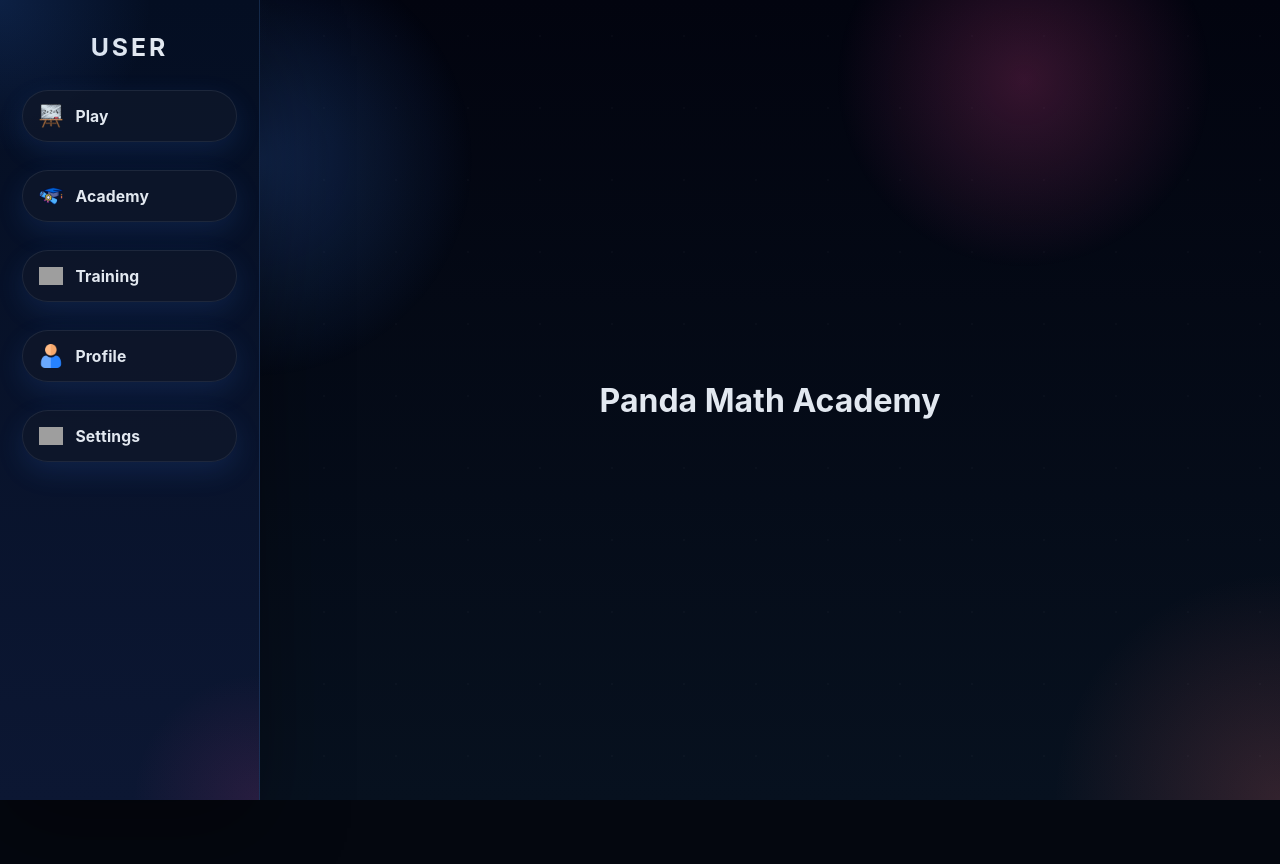
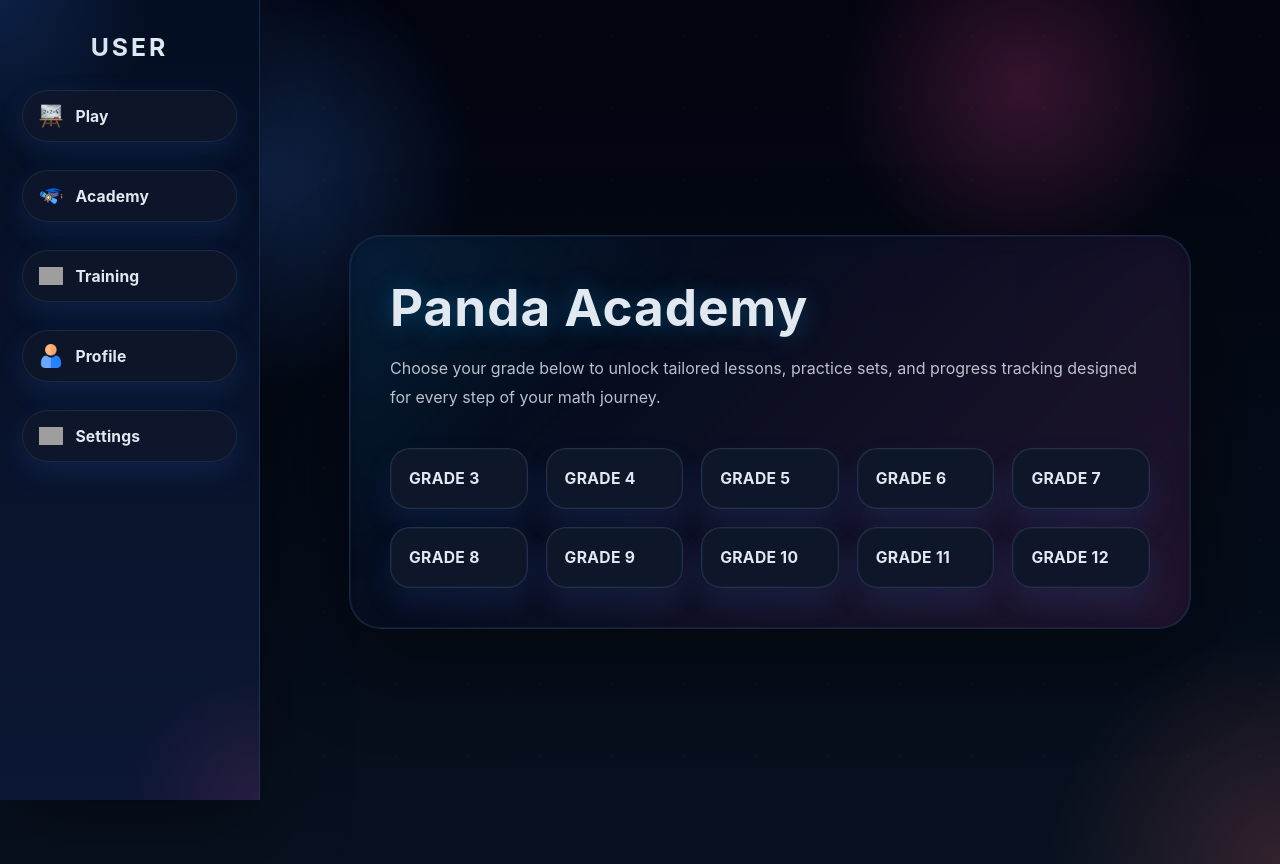
Before and after one commit to Shemuel-bot/PandaMath, a React app in the folder Frontend/: page /academy in a window 1280 px wide. Before the commit the page ends 800 px from the top, so only its background shows below. Built offline with nearby package versions, Linux system fonts and the light colour scheme; grey boxes are pictures that could not be loaded; the HTML template or start-up script is replaced by a standard one.

Commit message:
Enhance Academy component: update layout with grade selection buttons and improved styling

```diff
--- a/Frontend/src/Components/Academy.jsx
+++ b/Frontend/src/Components/Academy.jsx
@@ -2,10 +2,28 @@ import style from '../css/academy.module.css'
 
 export default function Academy(){
     return(
-        <>
-        <div>
-            <h1>Panda Math Academy</h1>
-        </div>
-        </>
+        <section className={style.academy}>
+            <div className={style.card}>
+                <header className={style.header}>
+                    <h1 className={style.title}>Panda Academy</h1>
+                    <p className={style.subtitle}>
+                        Choose your grade below to unlock tailored lessons, practice sets, and progress tracking designed for every step of your math journey.
+                    </p>
+                </header>
+
+                <div className={style.gradeGrid}>
+                    <button className={style.gradeButton}>Grade 3</button>
+                    <button className={style.gradeButton}>Grade 4</button>
+                    <button className={style.gradeButton}>Grade 5</button>
+                    <button className={style.gradeButton}>Grade 6</button>
+                    <button className={style.gradeButton}>Grade 7</button>
+                    <button className={style.gradeButton}>Grade 8</button>
+                    <button className={style.gradeButton}>Grade 9</button>
+                    <button className={style.gradeButton}>Grade 10</button>
+                    <button className={style.gradeButton}>Grade 11</button>
+                    <button className={style.gradeButton}>Grade 12</button>
+                </div>
+            </div>
+        </section>
     )
 }
--- a/Frontend/src/css/academy.module.css
+++ b/Frontend/src/css/academy.module.css
@@ -0,0 +1,159 @@
+.academy {
+  min-height: 100vh;
+  padding: 48px 24px;
+  display: flex;
+  justify-content: center;
+  align-items: center;
+  position: relative;
+}
+
+.academy::before {
+  content: '';
+  position: absolute;
+  inset: 0;
+  background-image: radial-gradient(circle, rgba(255, 255, 255, 0.08) 1px, transparent 1px);
+  background-size: 72px 72px;
+  opacity: 0.12;
+  pointer-events: none;
+}
+
+.card {
+  position: relative;
+  width: min(100%, 1080px);
+  padding: 40px;
+  border-radius: 32px;
+  background: rgba(6, 14, 32, 0.88);
+  border: 1px solid rgba(96, 165, 250, 0.18);
+  box-shadow: 0 32px 90px rgba(0, 0, 0, 0.45), inset 0 0 0 1px rgba(255, 255, 255, 0.05);
+  overflow: hidden;
+}
+
+.card::before {
+  content: '';
+  position: absolute;
+  inset: -12px;
+  border-radius: 40px;
+  background: linear-gradient(135deg, rgba(14, 165, 233, 0.18), transparent 30%, rgba(236, 72, 153, 0.18));
+  filter: blur(18px);
+  opacity: 0.75;
+  pointer-events: none;
+}
+
+.header {
+  display: grid;
+  gap: 16px;
+  margin-bottom: 36px;
+  position: relative;
+  z-index: 1;
+}
+
+.title {
+  margin: 0;
+  font-size: clamp(2.2rem, 4vw, 3.4rem);
+  color: #e2e8f0;
+  text-shadow: 0 1px 25px rgba(14, 165, 233, 0.35);
+  letter-spacing: 0.02em;
+}
+
+.subtitle {
+  margin: 0;
+  color: rgba(226, 232, 240, 0.82);
+  font-size: 1rem;
+  line-height: 1.8;
+  max-width: 760px;
+}
+
+.gradeGrid {
+  display: grid;
+  grid-template-columns: repeat(5, minmax(0, 1fr));
+  gap: 18px;
+  position: relative;
+  z-index: 1;
+}
+
+.gradeButton {
+  position: relative;
+  padding: 20px 18px;
+  border: 1px solid rgba(148, 163, 184, 0.18);
+  border-radius: 20px;
+  background: rgba(15, 23, 42, 0.96);
+  color: #e2e8f0;
+  font-weight: 700;
+  font-size: 0.98rem;
+  letter-spacing: 0.02em;
+  text-transform: uppercase;
+  box-shadow: inset 0 0 0 1px rgba(59, 130, 246, 0.08), 0 16px 30px rgba(59, 130, 246, 0.12);
+  transition: transform 180ms ease, box-shadow 180ms ease, background 180ms ease, border-color 180ms ease;
+  overflow: hidden;
+}
+
+.gradeButton::before {
+  content: '';
+  position: absolute;
+  inset: 0;
+  background: linear-gradient(135deg, rgba(14, 165, 233, 0.2), rgba(236, 72, 153, 0.15));
+  opacity: 0;
+  transition: opacity 180ms ease;
+}
+
+.gradeButton:hover,
+.gradeButton:focus-visible {
+  transform: translateY(-2px);
+  background: rgba(15, 23, 42, 1);
+  border-color: rgba(59, 130, 246, 0.4);
+  box-shadow: inset 0 0 0 1px rgba(59, 130, 246, 0.16), 0 24px 40px rgba(59, 130, 246, 0.24);
+}
+
+.gradeButton:hover::before,
+.gradeButton:focus-visible::before {
+  opacity: 1;
+}
+
+.gradeButton:focus-visible {
+  outline: none;
+}
+
+.gradeButton:focus-visible::after {
+  content: '';
+  position: absolute;
+  inset: -3px;
+  border-radius: 22px;
+  border: 2px solid rgba(56, 189, 248, 0.4);
+}
+
+@media (max-width: 1100px) {
+  .gradeGrid {
+    grid-template-columns: repeat(4, minmax(0, 1fr));
+  }
+}
+
+@media (max-width: 900px) {
+  .gradeGrid {
+    grid-template-columns: repeat(3, minmax(0, 1fr));
+  }
+}
+
+@media (max-width: 700px) {
+  .academy {
+    padding: 32px 18px;
+  }
+
+  .card {
+    padding: 32px 24px;
+  }
+
+  .gradeGrid {
+    grid-template-columns: repeat(2, minmax(0, 1fr));
+    gap: 14px;
+  }
+}
+
+@media (max-width: 520px) {
+  .gradeGrid {
+    grid-template-columns: 1fr;
+  }
+
+  .gradeButton {
+    width: 100%;
+  }
+}
```
